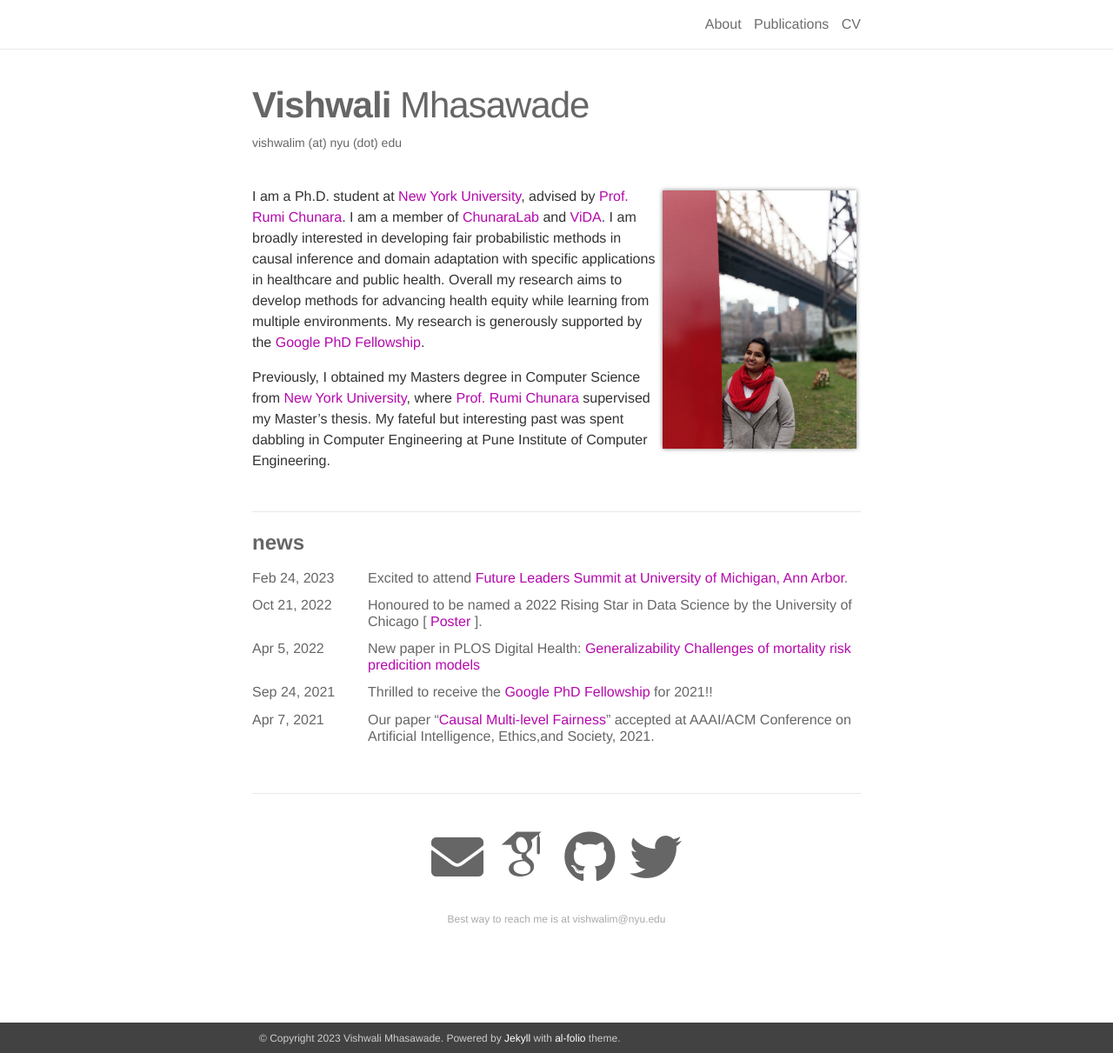
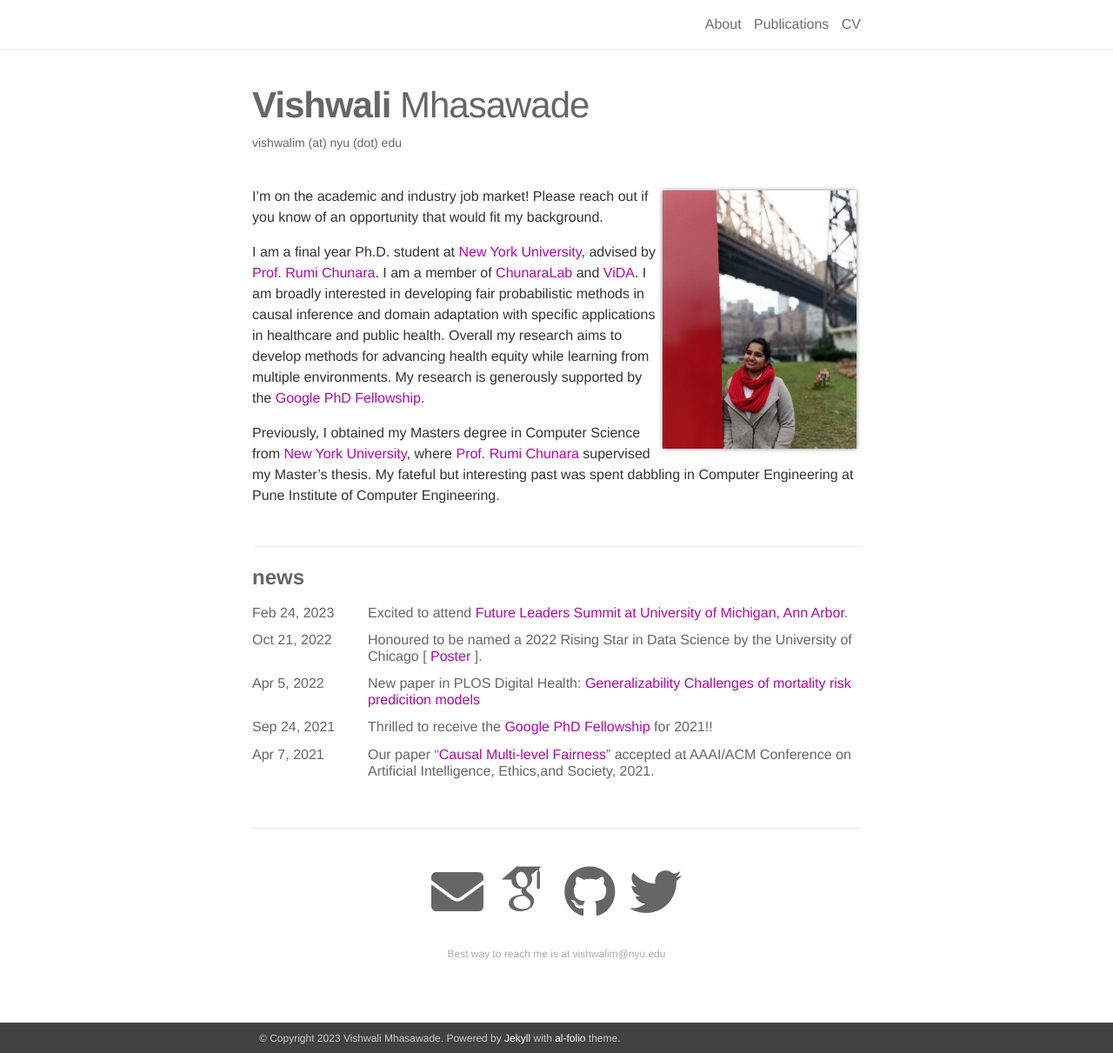
Before and after one commit to vishwali/vishwali.github.io, a Jekyll site: the page built from _pages/about.md, in a window 1280 px wide and 1211 px high. Shown: the whole window at 87% size. Built offline with Jekyll 4.4.1, drawn with Linux system fonts in a browser that asks for light colours; nearby versions of some CDN libraries; some web fonts are replaced.

Commit message:
Update about.md

```diff
--- a/_pages/about.md
+++ b/_pages/about.md
@@ -11,6 +11,9 @@ profile:
 news: true
 social: true
 ---
-I am a Ph.D. student at [New York University](https://www.nyu.edu/), advised by [Prof. Rumi Chunara](https://engineering.nyu.edu/faculty/rumi-chunara). I am a member of [ChunaraLab](https://wp.nyu.edu/chunaralab/) and [ViDA](https://vida.engineering.nyu.edu/). I am broadly interested in developing fair probabilistic methods in causal inference and domain adaptation with specific applications in healthcare and public health. Overall my research aims to develop methods for advancing health equity while learning from multiple environments. My research is generously supported by the [Google PhD Fellowship](https://research.google/outreach/phd-fellowship/recipients/).
+I’m on the academic and industry job market!
+Please reach out if you know of an opportunity that would fit my background.
+
+I am a final year Ph.D. student at [New York University](https://www.nyu.edu/), advised by [Prof. Rumi Chunara](https://engineering.nyu.edu/faculty/rumi-chunara). I am a member of [ChunaraLab](https://wp.nyu.edu/chunaralab/) and [ViDA](https://vida.engineering.nyu.edu/). I am broadly interested in developing fair probabilistic methods in causal inference and domain adaptation with specific applications in healthcare and public health. Overall my research aims to develop methods for advancing health equity while learning from multiple environments. My research is generously supported by the [Google PhD Fellowship](https://research.google/outreach/phd-fellowship/recipients/).
 
 Previously, I obtained my Masters degree in Computer Science from [New York University](https://www.nyu.edu/), where [Prof. Rumi Chunara](https://engineering.nyu.edu/faculty/rumi-chunara) supervised my Master's thesis. My fateful but interesting past was spent dabbling in Computer Engineering at Pune Institute of Computer Engineering.
```
